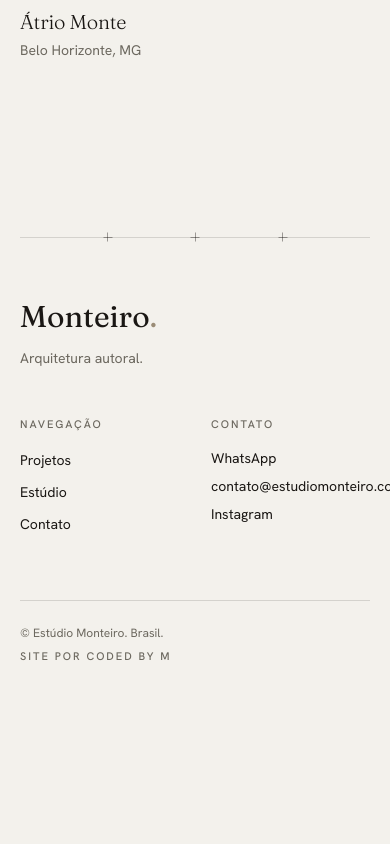
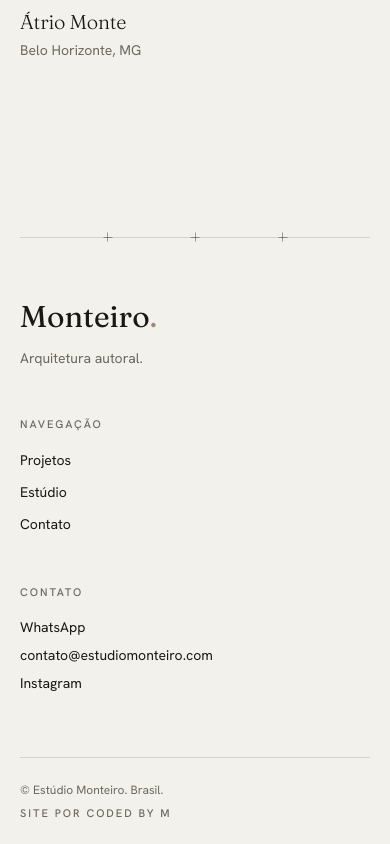
Before and after one commit to theusinshow/monteiro, a Next.js app: page /projetos in a window 390 px wide. Shown: the part 2749-3593 px from the top of the page. Before the commit the page ends 3437 px from the top, so only its background shows below. Built offline with nearby package versions, Linux system fonts and the light colour scheme.

Commit message:
fix(grid): hydration-safe reveals, footer aligns to 6/8 rhythm, no mobile overflow

```diff
--- a/components/layout/Footer.tsx
+++ b/components/layout/Footer.tsx
@@ -11,8 +11,8 @@ export function Footer() {
   return (
     <footer className="relative z-10 mt-32 bg-paper">
       <Rule marks />
-      <Container className="grid grid-cols-2 gap-x-8 gap-y-12 py-16 md:grid-cols-8 md:py-20">
-        <div className="col-span-2 md:col-span-4">
+      <Container className="grid grid-cols-2 gap-x-8 gap-y-12 py-16 md:grid-cols-6 md:py-20 lg:grid-cols-8">
+        <div className="col-span-2 md:col-span-6 lg:col-span-4">
           <p className="font-display text-3xl leading-none md:text-4xl">
             {site.name}
             <span className="text-stone">.</span>
@@ -22,7 +22,10 @@ export function Footer() {
           </p>
         </div>
 
-        <nav className="md:col-span-2 md:col-start-5" aria-label="Rodapé">
+        <nav
+          className="col-span-2 md:col-span-3 lg:col-span-2 lg:col-start-5"
+          aria-label="Rodapé"
+        >
           <p className="label mb-4">Navegação</p>
           <ul className="space-y-2">
             {nav.map((item) => (
@@ -38,9 +41,9 @@ export function Footer() {
           </ul>
         </nav>
 
-        <div className="md:col-span-2 md:col-start-7">
+        <div className="col-span-2 md:col-span-3 lg:col-span-2 lg:col-start-7">
           <p className="label mb-4">Contato</p>
-          <ul className="space-y-2 text-sm text-ink">
+          <ul className="space-y-2 wrap-break-word text-sm text-ink">
             <li>
               <a href={site.whatsappUrl} className="link-underline">
                 WhatsApp
--- a/components/motion/MaskReveal.tsx
+++ b/components/motion/MaskReveal.tsx
@@ -18,15 +18,18 @@ export function MaskReveal({
 }) {
   const reduce = useReducedMotion();
 
-  if (reduce) return <div className={className}>{children}</div>;
-
+  // `initial` is constant (never branches on useReducedMotion, which is null on
+  // the server and would otherwise cause a hydration mismatch). Reduced motion
+  // collapses the wipe to an instant reveal instead.
   return (
     <motion.div
       className={cn("overflow-hidden", className)}
       initial={{ clipPath: "inset(100% 0 0 0)" }}
       whileInView={{ clipPath: "inset(0% 0 0 0)" }}
       viewport={{ once: true, margin: "-10% 0px" }}
-      transition={{ duration: 1.1, delay, ease: [0.16, 1, 0.3, 1] }}
+      transition={
+        reduce ? { duration: 0 } : { duration: 1.1, delay, ease: [0.16, 1, 0.3, 1] }
+      }
     >
       {children}
     </motion.div>
--- a/components/motion/Reveal.tsx
+++ b/components/motion/Reveal.tsx
@@ -17,13 +17,16 @@ const EASE = [0.16, 1, 0.3, 1] as const;
 /** Quiet fade-up on enter. Falls back to a plain fade when motion is reduced. */
 export function Reveal({ children, className, delay = 0, y = 22 }: RevealProps) {
   const reduce = useReducedMotion();
+  // `initial` is constant (never branches on useReducedMotion, which is null on
+  // the server and would otherwise cause a hydration mismatch). Reduced motion
+  // collapses the fade-up to an instant reveal instead.
   return (
     <motion.div
       className={cn(className)}
-      initial={reduce ? { opacity: 0 } : { opacity: 0, y }}
+      initial={{ opacity: 0, y }}
       whileInView={{ opacity: 1, y: 0 }}
       viewport={{ once: true, margin: "-12% 0px" }}
-      transition={{ duration: 0.9, delay, ease: EASE }}
+      transition={reduce ? { duration: 0 } : { duration: 0.9, delay, ease: EASE }}
     >
       {children}
     </motion.div>
--- a/components/ui/GridField.tsx
+++ b/components/ui/GridField.tsx
@@ -1,7 +1,7 @@
 "use client";
 
 import { useEffect, useState } from "react";
-import { motion, useReducedMotion } from "motion/react";
+import { cn } from "@/lib/cn";
 
 /**
  * The persistent global grid: a fixed, full-height centered band of vertical
@@ -11,13 +11,13 @@ import { motion, useReducedMotion } from "motion/react";
  * the gutters read as the clean outer margins. The vertical field is the ONLY
  * persistent structure — horizontals come from element edges (see Rule).
  *
- * On first load the field fades in once ("the drawing appears"). Server and
- * first client render agree on opacity:0 (no hydration mismatch), then the
- * mount effect plays the fade; reduced motion → instant. Structure, never
- * decoration: aria-hidden, pointer-events none, behind content.
+ * On first load the field fades in once ("the drawing appears"), via a CSS
+ * opacity transition toggled after mount — server and first client render agree
+ * on the hidden state (no hydration mismatch), and `motion-reduce` collapses the
+ * transition to instant. Structure, never decoration: aria-hidden,
+ * pointer-events none, behind content.
  */
 export function GridField() {
-  const reduce = useReducedMotion();
   const [shown, setShown] = useState(false);
 
   useEffect(() => setShown(true), []);
@@ -27,11 +27,12 @@ export function GridField() {
       aria-hidden
       className="pointer-events-none fixed inset-0 z-0 flex justify-center"
     >
-      <motion.div
-        className="relative h-full w-full max-w-(--grid-max) px-(--gutter)"
-        initial={false}
-        animate={{ opacity: shown || reduce ? 1 : 0 }}
-        transition={{ duration: reduce ? 0 : 1.2, ease: [0.16, 1, 0.3, 1] }}
+      <div
+        className={cn(
+          "relative h-full w-full max-w-(--grid-max) px-(--gutter)",
+          "transition-opacity duration-1200 ease-out motion-reduce:transition-none",
+          shown ? "opacity-100" : "opacity-0",
+        )}
       >
         <div
           className="relative h-full w-full"
@@ -43,7 +44,7 @@ export function GridField() {
           {/* explicit right edge (the repeat's final line lands just outside) */}
           <span className="absolute inset-y-0 right-0 w-px bg-line" />
         </div>
-      </motion.div>
+      </div>
     </div>
   );
 }
```
